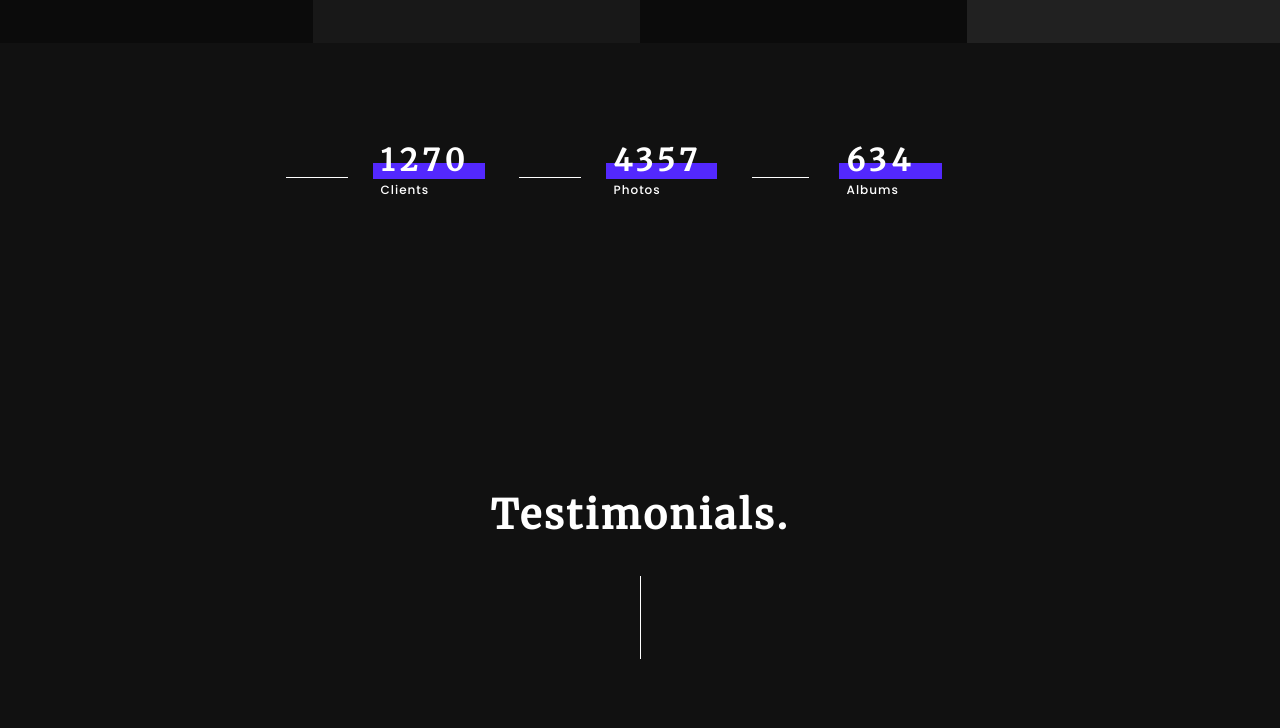
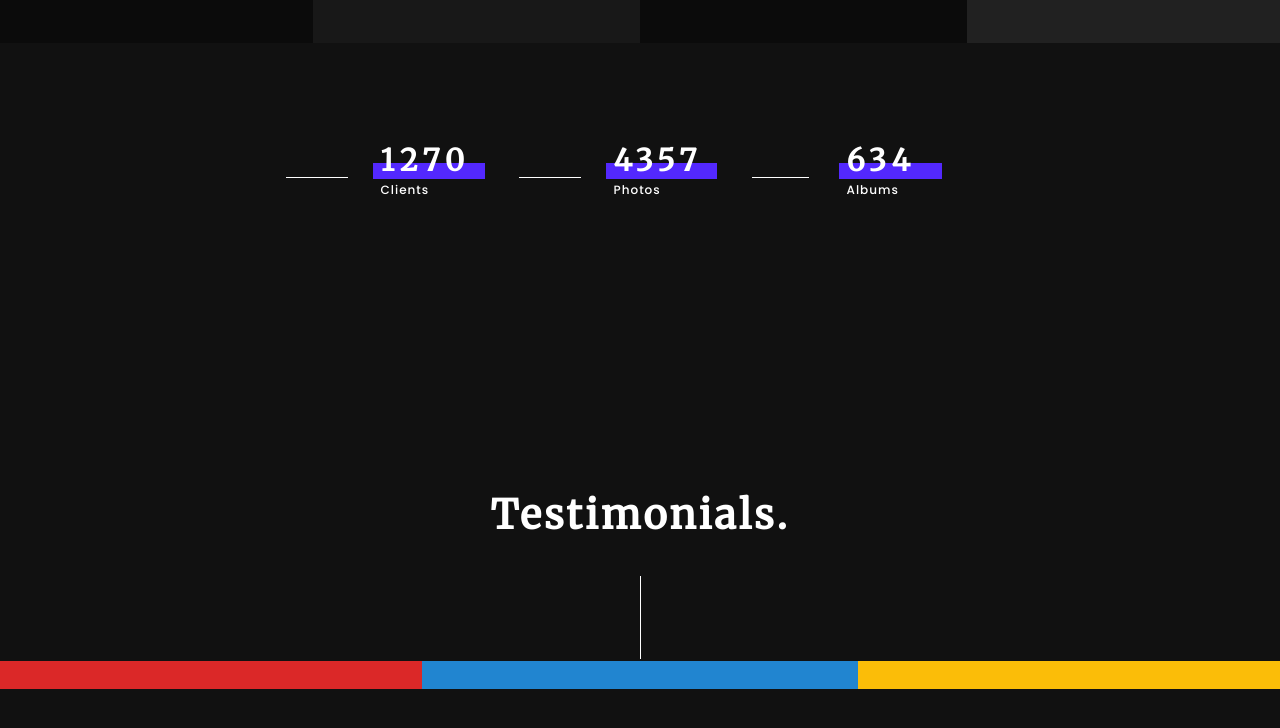
Before and after one commit to dalejodc/frontend-test, an Angular app: page / in a window 1280 px wide. Shown: the part 2660-3388 px from the top of the page. Built offline with nearby package versions, Linux system fonts and the light colour scheme; a small style sheet from the web is missing.

Commit message:
Unnecessary lines eliminated
After to try to use Slick slider

```diff
--- a/angular.json
+++ b/angular.json
@@ -25,7 +25,9 @@
             "styles": [
               "src/styles.css"
             ],
-            "scripts": []
+            "scripts": [
+              "../node_modules/jquery/dist/jquery.min.js"
+            ]
           },
           "configurations": {
             "production": {
--- a/package.json
+++ b/package.json
@@ -21,7 +21,9 @@
     "@angular/platform-browser-dynamic": "~7.0.0",
     "@angular/router": "~7.0.0",
     "core-js": "^2.5.4",
+    "jquery": "^3.3.1",
     "rxjs": "~6.3.3",
+    "save": "^2.3.3",
     "zone.js": "~0.8.26"
   },
   "devDependencies": {
--- a/src/app/components/my-work/my-work.component.html
+++ b/src/app/components/my-work/my-work.component.html
@@ -59,4 +59,5 @@
     <div class=" two wide computer column"></div>
   </div>
 
+
 </div>
--- a/src/app/components/my-work/my-work.component.ts
+++ b/src/app/components/my-work/my-work.component.ts
@@ -1,4 +1,6 @@
 import { Component, OnInit } from '@angular/core';
+
+import * as $ from 'jquery';
 
 @Component({
   selector: 'app-my-work',
@@ -10,6 +12,6 @@ export class MyWorkComponent implements OnInit {
   constructor() { }
 
   ngOnInit() {
+
   }
-
 }
--- a/src/app/components/testimonials/testimonials.component.html
+++ b/src/app/components/testimonials/testimonials.component.html
@@ -7,4 +7,14 @@
     </div>
     <div class="two wide tablet five wide computer column"></div>
   </div>
+
+  <div class="ui three stackable grid" style="margin-top: 9%">
+      <div class="three column row">
+          <div class="red column"></div>
+          <div class=" blue column"></div>
+          <div class="yellow column"></div>
+        </div>
+  </div>
+
+
 </div>
--- a/src/index.html
+++ b/src/index.html
@@ -1,5 +1,6 @@
 <!doctype html>
 <html lang="en">
+
 <head>
   <meta charset="utf-8">
   <title>FrontendTest</title>
@@ -16,11 +17,10 @@
   <link href="https://fonts.googleapis.com/css?family=Merriweather" rel="stylesheet">
   <link href="https://fonts.googleapis.com/css?family=Poppins:700,500" rel="stylesheet">
 
-  <!-- Image Library -->
-  <link rel="stylesheet" href="https://cdnjs.cloudflare.com/ajax/libs/imagehover.css/1.0/css/imagehover.min.css" />
+ </head>
 
-</head>
 <body>
   <app-root></app-root>
 </body>
+
 </html>
```
Also changed, not shown: 1 other file (tests, documents, lock files or other folders). Lines whose indentation alone changed are shown as unchanged.
